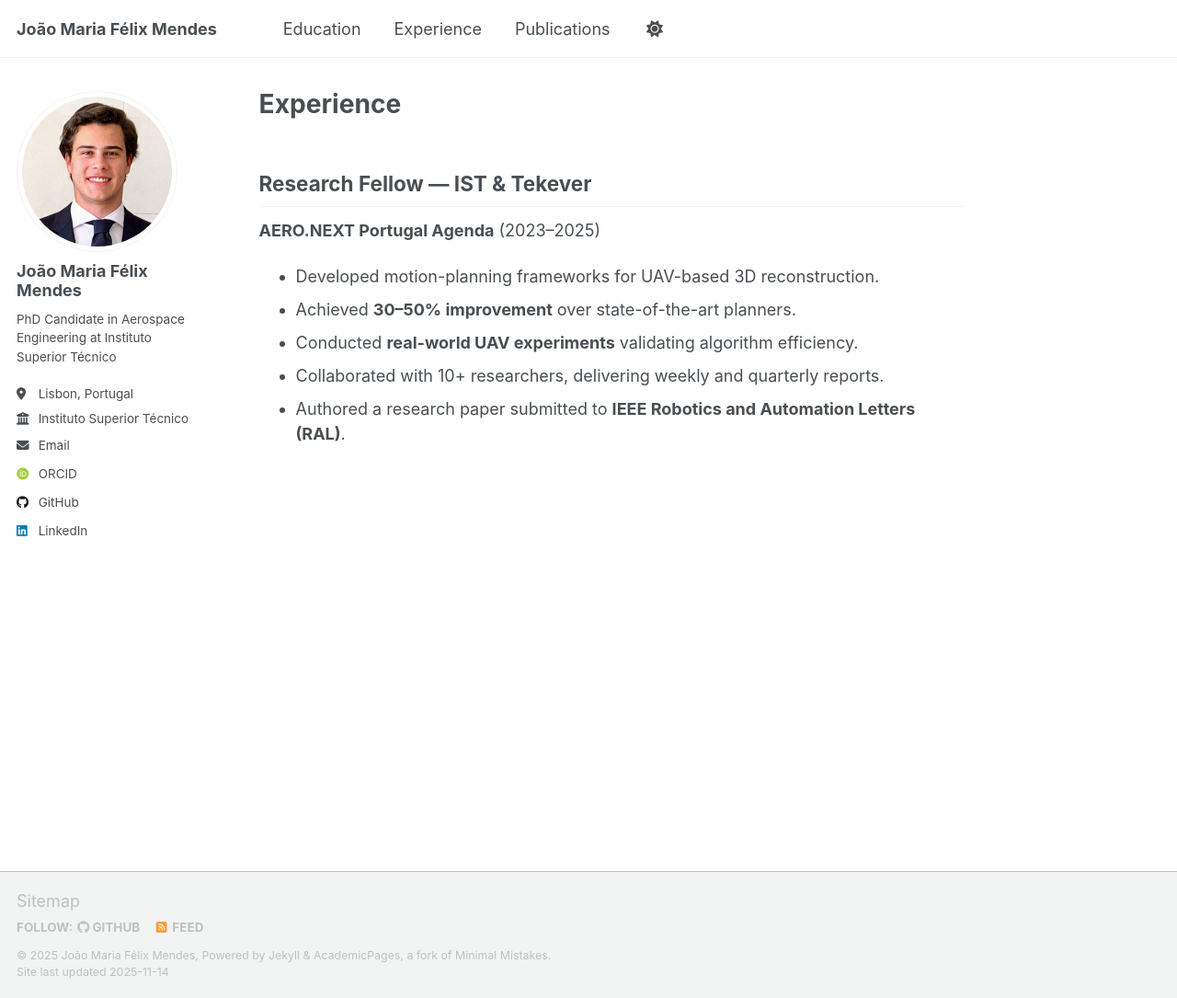
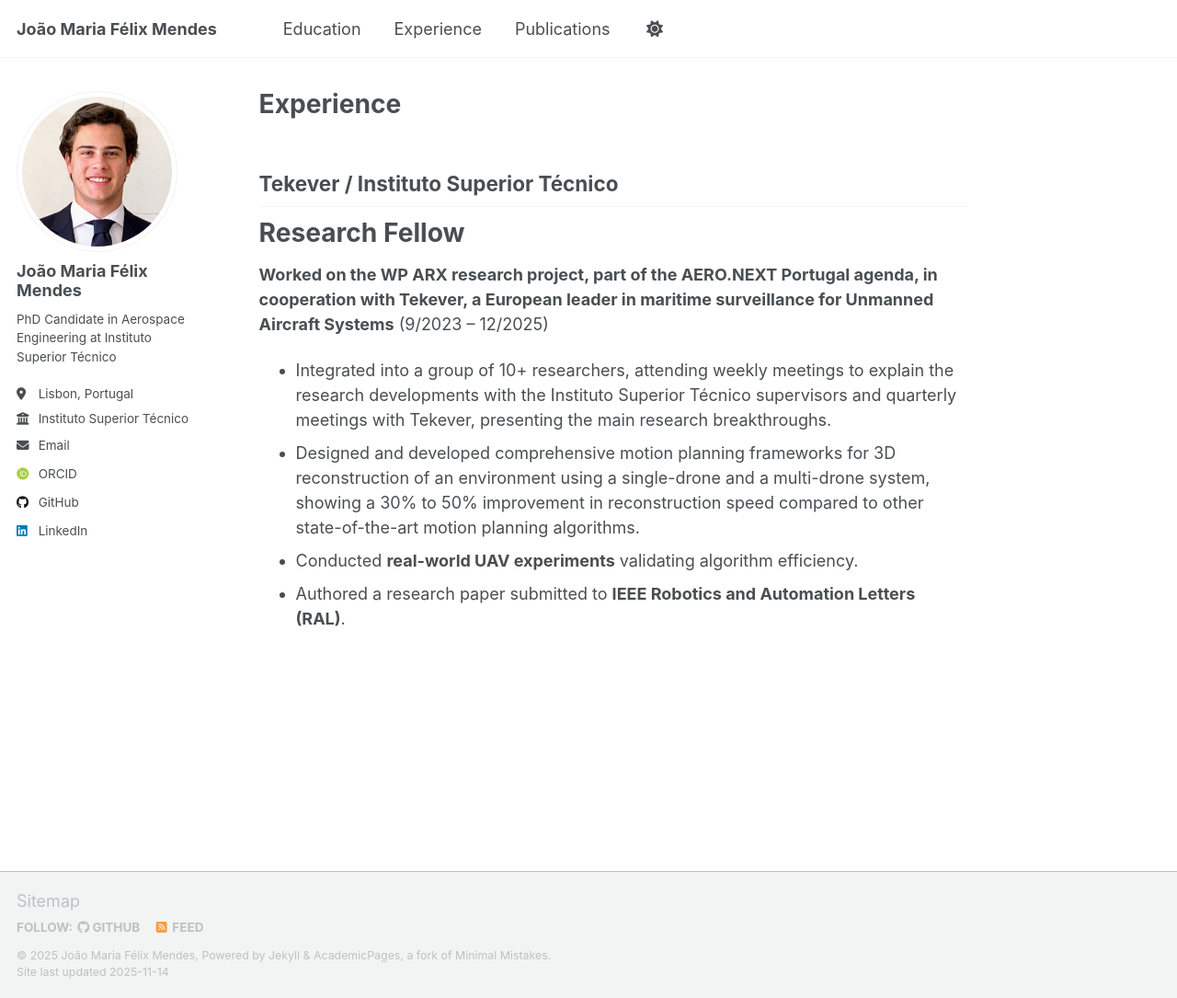
Before and after one commit to joaom2a0r0i1a/joaom2a0r0i1a.github.io, a Jekyll site: the page built from _pages/experience.md, in a window 1280 px wide and 1085 px high. Shown: the whole window at 92% size. Built offline with Jekyll 4.4.1, drawn with Linux system fonts in a browser that asks for light colours; some web fonts are replaced; a script that is not in the unit is left out.

Commit message:
Revise experience entry for Research Fellow role
Updated the experience section to reflect new role details and achievements.

```diff
--- a/_pages/experience.md
+++ b/_pages/experience.md
@@ -5,11 +5,11 @@ permalink: /experience/
 author_profile: true
 ---
 
-## Research Fellow — IST & Tekever
-**AERO.NEXT Portugal Agenda** (2023–2025)
+## Tekever / Instituto Superior Técnico
+# Research Fellow
+**Worked on the WP ARX research project, part of the AERO.NEXT Portugal agenda, in cooperation with Tekever, a European leader in maritime surveillance for Unmanned Aircraft Systems** (9/2023 – 12/2025)
 
-- Developed motion-planning frameworks for UAV-based 3D reconstruction.
-- Achieved **30–50% improvement** over state-of-the-art planners.
+- Integrated into a group of 10+ researchers, attending weekly meetings to explain the research developments with the Instituto Superior Técnico supervisors and quarterly meetings with Tekever, presenting the main research breakthroughs.
+- Designed and developed comprehensive motion planning frameworks for 3D reconstruction of an environment using a single-drone and a multi-drone system, showing a 30% to 50% improvement in reconstruction speed compared to other state-of-the-art motion planning algorithms.
 - Conducted **real-world UAV experiments** validating algorithm efficiency.
-- Collaborated with 10+ researchers, delivering weekly and quarterly reports.
 - Authored a research paper submitted to **IEEE Robotics and Automation Letters (RAL)**.
```
